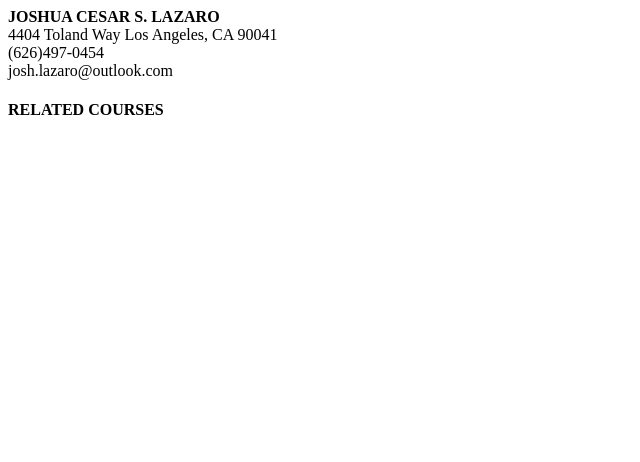
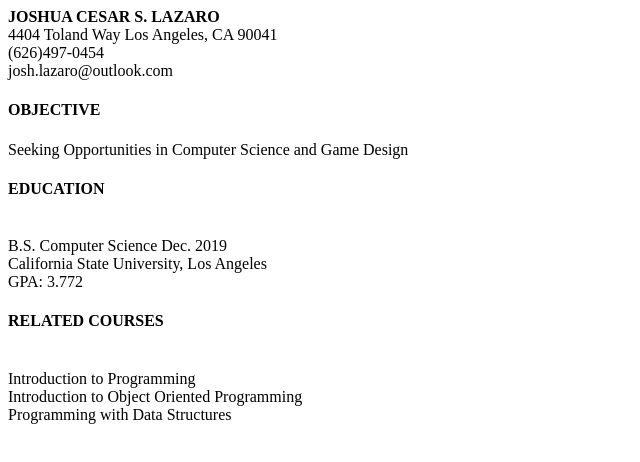
Before and after one commit to J05H14/html-practice, a plain HTML site: page projects/resume.html in a window 1280 px wide. Shown: the whole page, without its empty margins (0-640 px from the left). Drawn offline with Linux system fonts and the light colour scheme.

Commit message:
worked on resume

```diff
--- a/projects/resume.html
+++ b/projects/resume.html
@@ -2,6 +2,11 @@
 <html>
 	<head>
 		<title>Joshua Lazaro Resume</title>
+		<style>
+			.info{
+				alignment:center;
+				}
+		</style>
 	</head>
 
 	<body>
@@ -13,8 +18,23 @@
 			<br>
 		</div>
 
+		<div id = "objective">
+			<h4>OBJECTIVE</h4>
+			Seeking Opportunities in Computer Science and Game Design
+		</div>
+
+		<div id = "edu">
+			<h4>EDUCATION</h4>
+			<br>B.S. Computer Science						Dec. 2019
+			<br>California State University, Los Angeles
+			<br>GPA:										3.772
+		</div>
+
 		<div id = "courses">
 			<h4>RELATED COURSES</h4>
+			<br>Introduction to Programming
+			<br>Introduction to Object Oriented Programming
+			<br>Programming with Data Structures
 		</div>
 	</body>
 
```
